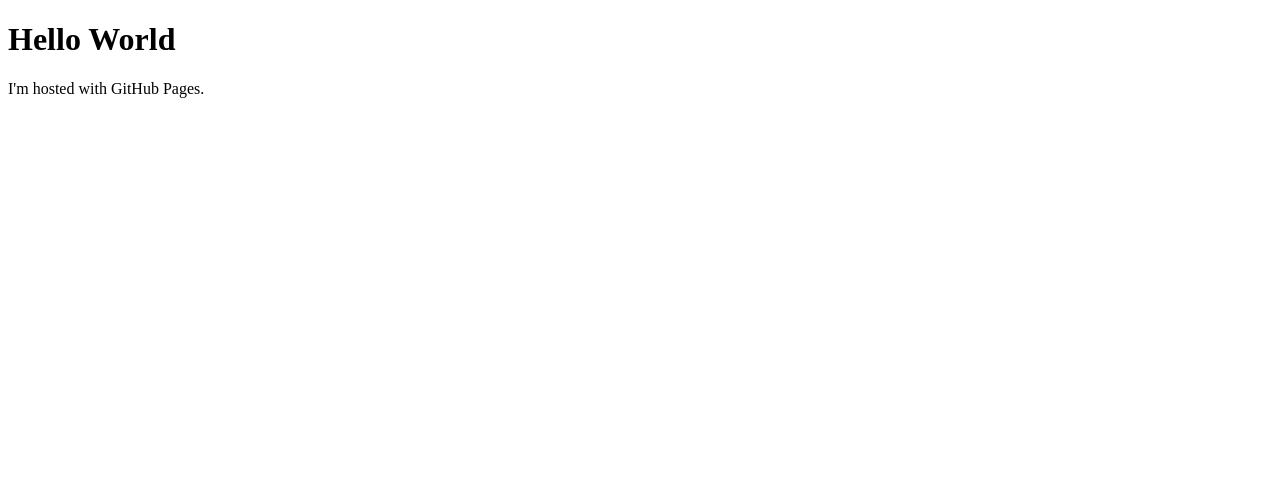
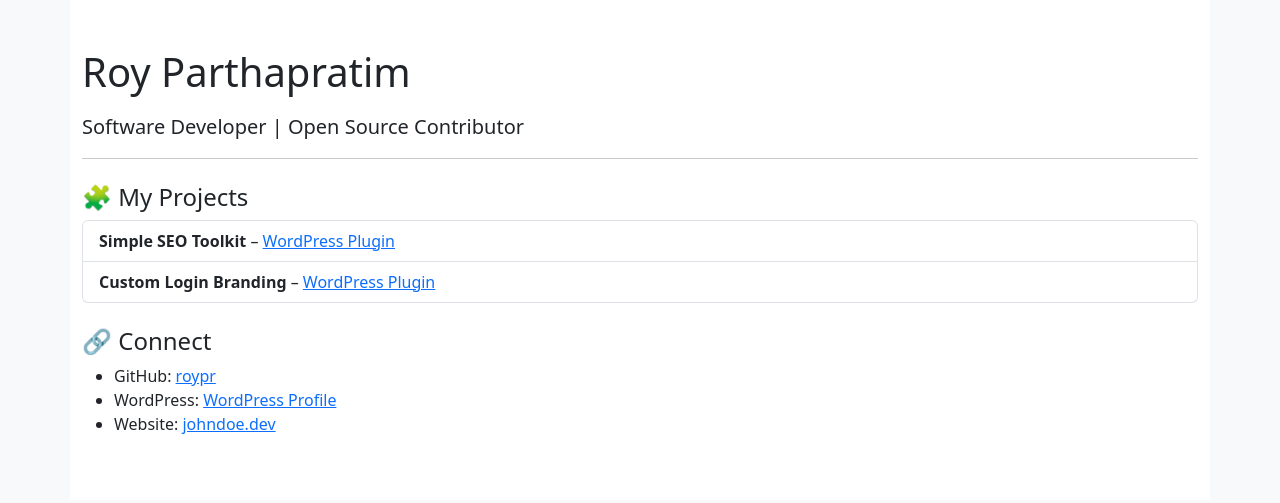
Before and after one commit to roypr/roypr.github.io, a plain HTML site: page index.html in a window 1280 px wide. Drawn offline with nearby package versions, Linux system fonts and the light colour scheme.

Commit message:
Placeholder

```diff
--- a/index.html
+++ b/index.html
@@ -1,9 +1,45 @@
 <!DOCTYPE html>
-<html>
+<html lang="en">
 
-<body>
-    <h1>Hello World</h1>
-    <p>I'm hosted with GitHub Pages.</p>
+<head>
+    <meta charset="UTF-8" />
+    <meta name="viewport" content="width=device-width, initial-scale=1.0" />
+    <title>Roy Parthapratim – Software Developer</title>
+    <link href="https://cdn.jsdelivr.net/npm/bootstrap@5.3.2/dist/css/bootstrap.min.css" rel="stylesheet">
+</head>
+
+<body class="bg-light text-dark">
+
+    <div class="container bg-white py-5">
+        <h1 class="mb-3">Roy Parthapratim</h1>
+        <p class="lead">Software Developer | Open Source Contributor</p>
+
+        <hr>
+
+        <h2 class="h4 mt-4">🧩 My Projects</h2>
+
+        <ul class="list-group mb-4">
+            <li class="list-group-item">
+                <strong>Simple SEO Toolkit</strong> –
+                <a href="https://wordpress.org/plugins/simple-seo-toolkit/">WordPress Plugin</a>
+            </li>
+            <li class="list-group-item">
+                <strong>Custom Login Branding</strong> –
+                <a href="https://wordpress.org/plugins/custom-login-branding/">WordPress Plugin</a>
+            </li>
+
+        </ul>
+
+        <h2 class="h4">🔗 Connect</h2>
+        <ul>
+            <li>GitHub: <a href="https://github.com/roypr">roypr</a></li>
+            <li>WordPress: <a href="https://profiles.wordpress.org/silcoders">WordPress Profile</a></li>
+            <li>Website: <a href="https://johndoe.dev">johndoe.dev</a></li>
+        </ul>
+
+    </div>
+
+    <script src="https://cdn.jsdelivr.net/npm/bootstrap@5.3.2/dist/js/bootstrap.bundle.min.js"></script>
 </body>
 
 </html>
```
